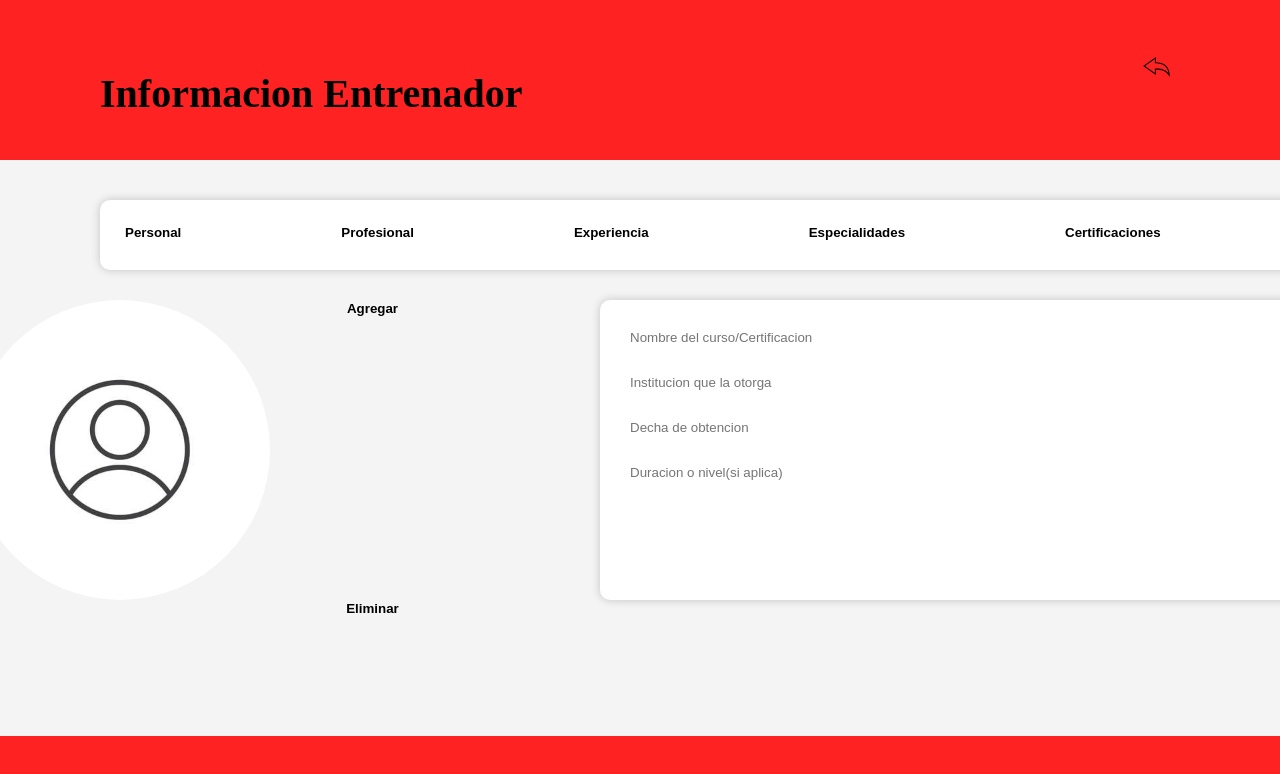
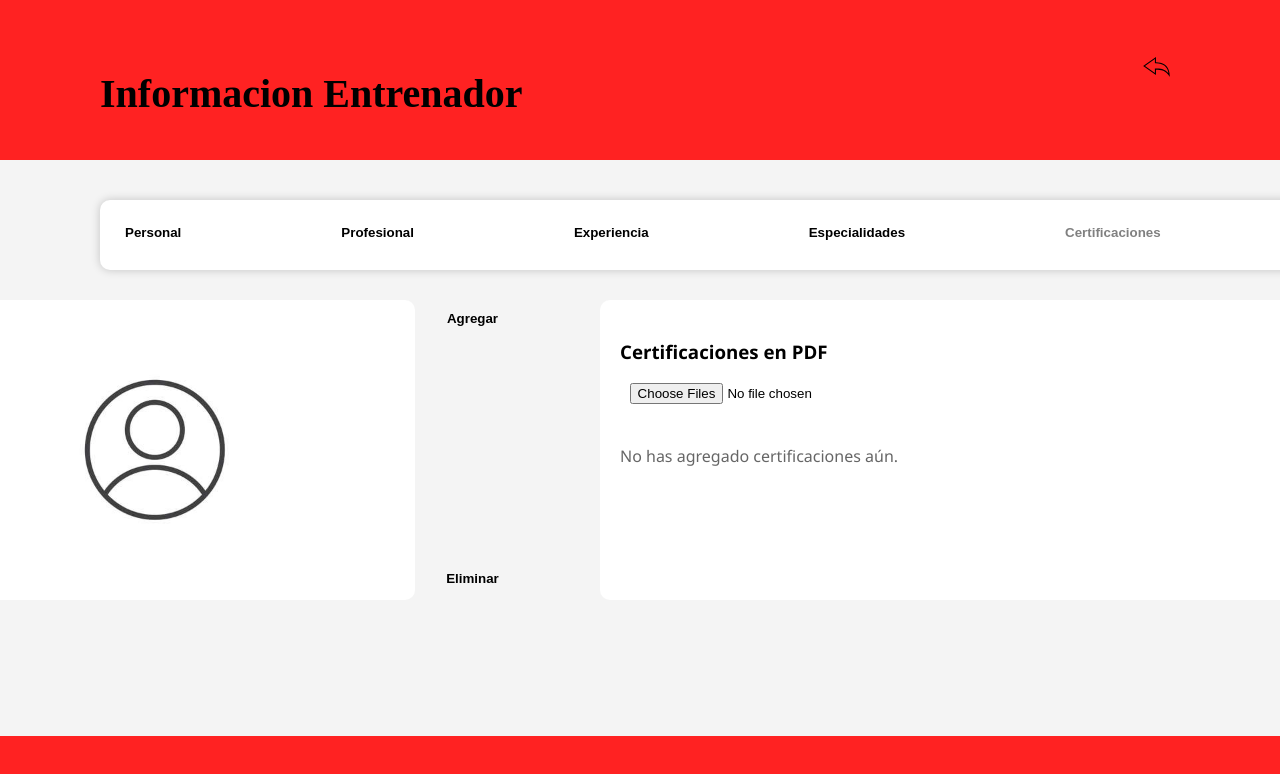
Before and after one commit to wilsonmartinez1007/PROYECTO-GIMAX, a React (Create React App) app in the folder front_end/my-react-app/: page /PerfilEntrenador in a window 1280 px wide. Both pictures are taken after a click on the button "Certificaciones". Shown: the top 774 px of the page. Built offline with nearby package versions, Linux system fonts and the light colour scheme.

Commit message:
cambiosss

```diff
--- a/front_end/my-react-app/src/components/auth/CarpPerfilEntrenador/PerfilEntrenadorBox.js
+++ b/front_end/my-react-app/src/components/auth/CarpPerfilEntrenador/PerfilEntrenadorBox.js
@@ -8,31 +8,17 @@ function PerfilEntrenadorBox({ seccion }) {
 
     const [titulosProfesional, setTitulosProfesionales] = useState("");
     const [universidad, setUniversidad] = useState("");
-    const [añosExperiencia, setAñosExpe] = useState("");
     const [gymTrabajado, setGymTrabajado] = useState("");
-    const [tipoServicio, setServicio] = useState("");
 
     const [añoInicio, setAñoInicio]= useState("");
     const [cargosAnteriores, setCargosAnteriores]= useState("");
     const [ambitosExpe, setAmbitosExpe]= useState("");
     const [clientesDesta, setClientesDesta]= useState("");
-    const [especialidades, setEspecialidades] = useState([]);/*<input
-             style ={{marginBottom: "10px", padding: "8px",border: "2px solid white",outline: "none" }}
-             placeholder="Entrenamiento funcional" />
-            <input
-             style ={{marginBottom: "10px", padding: "8px",border: "2px solid white",outline: "none" }}
-             placeholder="Musculacion/ Hipertrofia" />
-            <input
-             style ={{marginBottom: "10px", padding: "8px",border: "2px solid white",outline: "none" }}
-             placeholder="Perdida de grasa" />
-            <input
-             style ={{marginBottom: "10px", padding: "8px",border: "2px solid white",outline: "none" }}
-             placeholder="Preparacion fisica para deportes" />
-    const [entrenamientoFuncional, setEntreFunci]= useState("");
-    const [Mus, setCargosAnteriores]= useState("");
-    const [ambitosExpe, setAmbitosExpe]= useState("");
-    const [clientesDesta, setClientesDesta]= useState("");*/
+    const [especialidades, setEspecialidades] = useState([]);
 
+
+
+    const [certificaciones, setCertificaciones] = useState([]);
 
     let contenido;
 
@@ -84,11 +70,14 @@ function PerfilEntrenadorBox({ seccion }) {
                 boxShadow: "0 0 10px rgba(0, 0, 0, 0.2)",
                 marginTop: -20,
                 }}>
-            <input
-             style ={{marginBottom: "10px", padding: "8px",border: "2px solid white",outline: "none" }}
-             value = {titulosProfesional}
-             onChange ={(e) => setTitulosProfesionales(e.target.value)}
-             placeholder="Titulos Profesionales" />
+            <select
+              style={{ marginBottom: "10px", padding: "8px", border: "2px solid white",background: "transparent", outline: "none", width: "290px"}}
+              value={titulosProfesional}
+              onChange={(e) => setTitulosProfesionales(e.target.value)}>
+              <option value="">Titulos Porfesionales</option>
+                    {[...Array(21)].map((_, i) => (
+                        <option key={i + 0} value={i + 0}>{i + 0}</option>
+                    ))}</select>
             <input
              style ={{marginBottom: "10px", padding: "8px",border: "2px solid white",outline: "none" }}
              value = {universidad}
@@ -96,19 +85,10 @@ function PerfilEntrenadorBox({ seccion }) {
              placeholder="Universidad o Institucion" />
              <input
              style ={{marginBottom: "10px", padding: "8px",border: "2px solid white",outline: "none" }}
-             value = {añosExperiencia}
-             onChange = {(e)=>setAñosExpe(e.target.value)}
-             placeholder="Años Experiencia Laboral" />
-             <input
-             style ={{marginBottom: "10px", padding: "8px",border: "2px solid white",outline: "none" }}
              value ={gymTrabajado}
              onChange ={(e)=>setGymTrabajado(e.target.value)}
              placeholder="Gimnasios en los que ha trabajado" />
-             <input
-             style ={{marginBottom: "10px", padding: "8px",border: "2px solid white",outline: "none" }}
-             value = {tipoServicio}
-             onChange={(e) => setServicio(e.target.value)}
-             placeholder="Tipo de servicios ofrecidos" />
+
           </div>
         );
         break;
@@ -175,6 +155,7 @@ function PerfilEntrenadorBox({ seccion }) {
             gridTemplateColumns: "repeat(auto-fill, minmax(180px, 1fr))",
             gap: "12px",
             marginBottom: "20px",
+            height:"260px" ,
             width: "700px",
             padding: "20px",
             backgroundColor: "white",
@@ -215,32 +196,90 @@ function PerfilEntrenadorBox({ seccion }) {
         break;
       case "Certificaciones":
         contenido = (
-            <div style={{
-                // Centra horizontalmente dentro del contenedor
-                display: "flex", flexDirection: "column",
-                height:"260px" ,
-                width: "700px",
-                padding: "20px",
-                backgroundColor: "white",
-                borderRadius: "10px",
-                boxShadow: "0 0 10px rgba(0, 0, 0, 0.2)",
-                marginTop: -20,
-                }}>
+          <div
+            style={{
+              display: "flex",
+              flexDirection: "column",
+              height: "260px",
+              width: "700px",
+              padding: "20px",
+              backgroundColor: "white",
+              borderRadius: "10px",
+              marginTop: -20,
+              overflow: "hidden", // No permitir scroll aquí directamente
+            }}
+          >
+            <h3 style={{ marginBottom: "10px" }}>Certificaciones en PDF</h3>
+
             <input
-             style ={{marginBottom: "10px", padding: "8px",border: "2px solid white",outline: "none" }}
-             placeholder="Nombre del curso/Certificacion" />
-            <input
-             style ={{marginBottom: "10px", padding: "8px",border: "2px solid white",outline: "none" }}
-             placeholder="Institucion que la otorga" />
-            <input
-             style ={{marginBottom: "10px", padding: "8px",border: "2px solid white",outline: "none" }}
-             placeholder="Decha de obtencion" />
-            <input
-             style ={{marginBottom: "10px", padding: "8px",border: "2px solid white",outline: "none" }}
-             placeholder="Duracion o nivel(si aplica)" />
+              type="file"
+              accept=".pdf"
+              multiple
+              onChange={(e) => {
+                const nuevosArchivos = Array.from(e.target.files);
+                setCertificaciones((prev) => [...prev, ...nuevosArchivos]);
+              }}
+              style={{ marginBottom: "15px", border: "none" }}
+            />
+
+            <div
+              style={{
+                overflowY: "auto",
+
+              }}
+            >
+              {certificaciones.length > 0 ? (
+                <ul style={{ listStyle: "none", padding: 0 }}>
+                  {certificaciones.map((archivo, index) => (
+                    <li
+                      key={index}
+                      style={{
+                        display: "flex",
+                        justifyContent: "space-between",
+                        alignItems: "center",
+                        marginBottom: "8px",
+                        padding: "8px",
+                        borderRadius: "5px",
+                        background: "#F7F2F2",
+                        width: "650px"
+                      }}
+                    >
+
+                      <span style={{ maxWidth: "80%",overflowWrap: "break-word", }}>
+                        {archivo.name}
+                      </span>
+                      <button
+                        type="button"
+                        onClick={() =>
+                          setCertificaciones((prev) =>
+                            prev.filter((_, i) => i !== index)
+                          )
+                        }
+                        style={{
+                          backgroundColor: "#dc3545",
+                          color: "white",
+                          border: "none",
+                          borderRadius: "5px",
+                          padding: "5px 10px",
+                          cursor: "pointer",
+
+                        }}
+                      >
+                        Eliminar
+                      </button>
+                    </li>
+                  ))}
+                </ul>
+              ) : (
+                <p style={{ color: "#666" }}>
+                  No has agregado certificaciones aún.
+                </p>
+              )}
+            </div>
           </div>
         );
         break;
+
       default:
         contenido = null;
     }
--- a/front_end/my-react-app/src/components/pages/HomePerEntrenador.js
+++ b/front_end/my-react-app/src/components/pages/HomePerEntrenador.js
@@ -33,7 +33,7 @@ const HomePerEntrenador = ({}) => {
 
 
     return (
-      <div style={{ height:"0vh"}}>
+      <div style={{ height:"0vh",}}>
         {/* Sección derecha (30%) con barra roja arriba */}
         <div>
           {/* Barra roja ajustada */}
@@ -48,26 +48,39 @@ const HomePerEntrenador = ({}) => {
 
 
           </div>
-          <div className="logo-container">
+          <div
+              style={{
+
+                height:"260px" ,
+                width: "400px",
+                padding: "20px",
+                backgroundColor: "white",
+                borderRadius: "10px",
+                marginTop: 200,
+                marginLeft: -445,
+                zIndex:-1
+                }}
+              className="logo-container">
               <img src={subirImagen} alt="Logo"
-                        style={{ width: 300,
+                    style={{  width: 350,
                               height: 300,
                               borderRadius: 200,
                                 // Centra horizontalmente dentro del contenedor
-                          marginTop: 200,
-                          marginLeft: -595
+                              marginTop:-20,
+                              marginLeft: -15,
+                              zIndex : 0,
                         }}/>
               </div>
           <button
           onClick = {manejarClick}
           className="bg-blue-500 text-white px-4 py-2 rounded hover:bg-blue-600"
-          type="submit" style={{position: "absolute",zIndex: 2,marginTop: 100, marginLeft: 310,marginBottom: "10px", background: "none", color: "black", borderColor: 'black',border: "none", width: "125px" }}>
+          type="submit" style={{position: "absolute",zIndex: 2,marginTop: 110, marginLeft: 410,marginBottom: "10px", background: "none", color: "black", borderColor: 'black',border: "none", width: "125px" }}>
          Agregar
        </button>
        <button
           onClick = {elimineImagen}
           className="bg-blue-500 text-white px-4 py-2 rounded hover:bg-blue-600"
-          type="submit" style={{position: "absolute",zIndex: 2,marginTop: 400, marginLeft: 310,marginBottom: "10px", background: "none", color: "black", borderColor: 'black',border: "none", width: "125px"}}>
+          type="submit" style={{position: "absolute",zIndex: 2,marginTop: 370, marginLeft: 410,marginBottom: "10px", background: "none", color: "black", borderColor: 'black',border: "none", width: "125px"}}>
          Eliminar
        </button>
        <input
@@ -122,7 +135,7 @@ const HomePerEntrenador = ({}) => {
             </button>
             <button onClick={() => setSeccionActiva("Certificaciones")}
                     type="submit"
-                    style={{marginRight: "100px",color: seccionActiva === "Ceertificados" ? "gray" : "black", padding: "5px", border: "none",outline: "none",background: "transparent", textAlign: "center" }}>
+                    style={{marginRight: "100px",color: seccionActiva === "Certificaciones" ? "gray" : "black", padding: "5px", border: "none",outline: "none",background: "transparent", textAlign: "center" }}>
             Certificaciones
             </button>
 
```
Also changed, not shown: 1 other file (tests, documents, lock files or other folders). Lines whose indentation alone changed are shown as unchanged.
